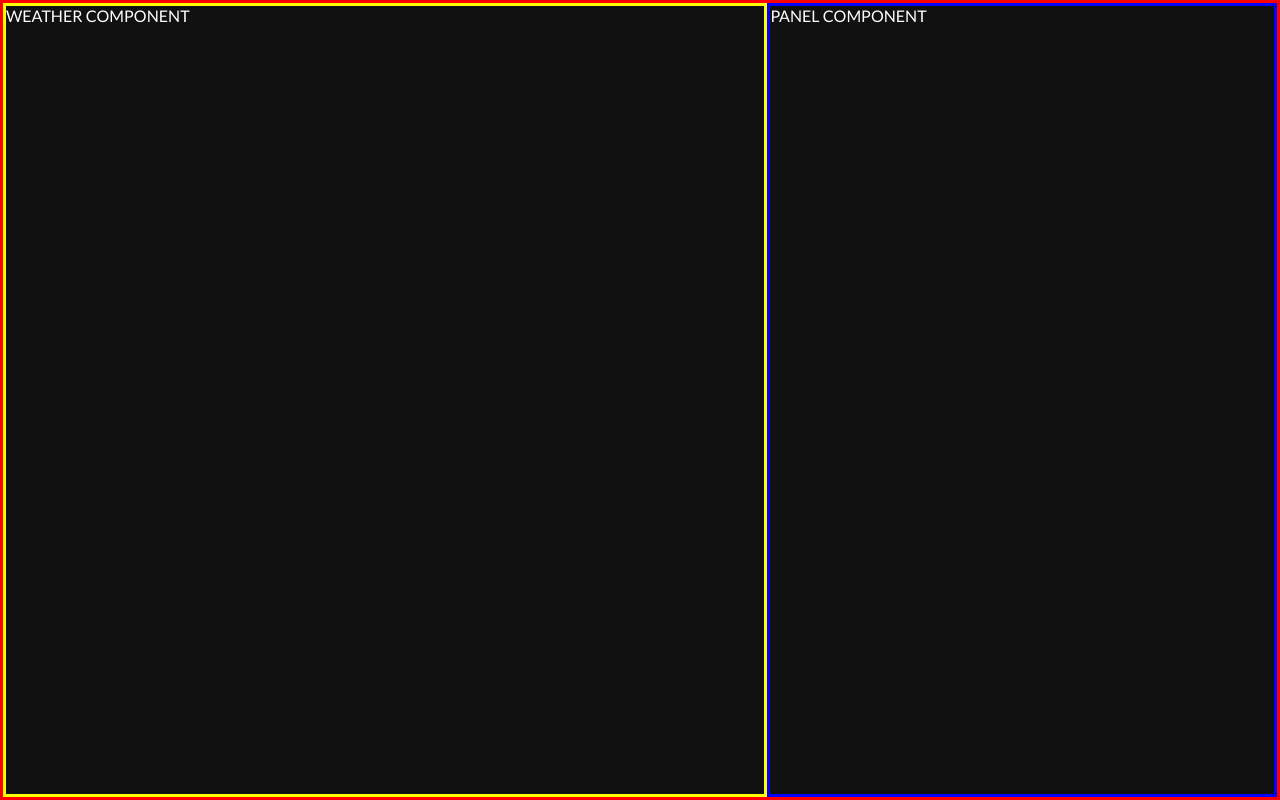
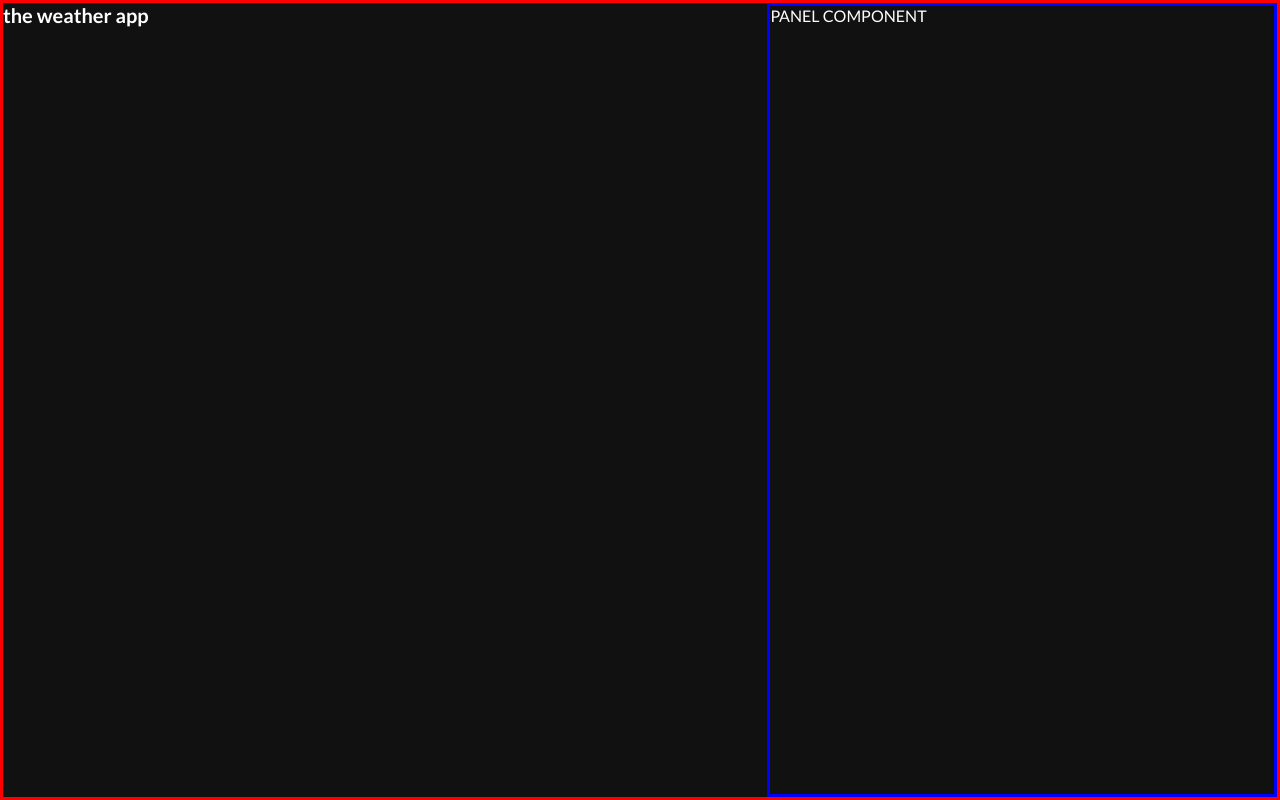
Before and after one commit to Sabelo-Hlatshwayo/React-Weather-Application-JavaScript, a React (Vite) app: page / in a window 1280 px wide. Built offline with nearby package versions, Linux system fonts and the light colour scheme.

Commit message:
Added the app's heading

```diff
--- a/src/components/Weather/Weather.jsx
+++ b/src/components/Weather/Weather.jsx
@@ -1,7 +1,11 @@
 import "./Weather.scss";
 
 function Weather() {
-  return <div className="weather">WEATHER COMPONENT</div>;
+  return (
+    <div className="weather">
+      <h1 className="weather__heading">the weather app</h1>
+    </div>
+  );
 }
 
 export default Weather;
--- a/src/components/Weather/Weather.scss
+++ b/src/components/Weather/Weather.scss
@@ -1,4 +1,8 @@
 .weather {
-  border: solid yellow;
   flex: 1;
+
+  &__heading {
+    font-size: 20px;
+    font-weight: 700;
+  }
 }
```
